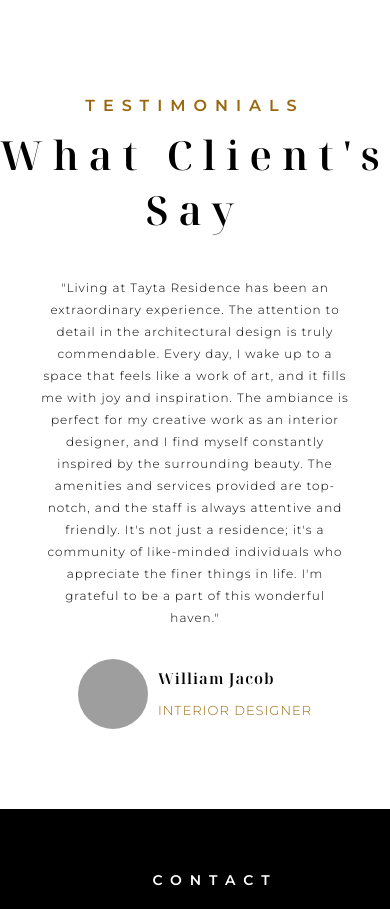
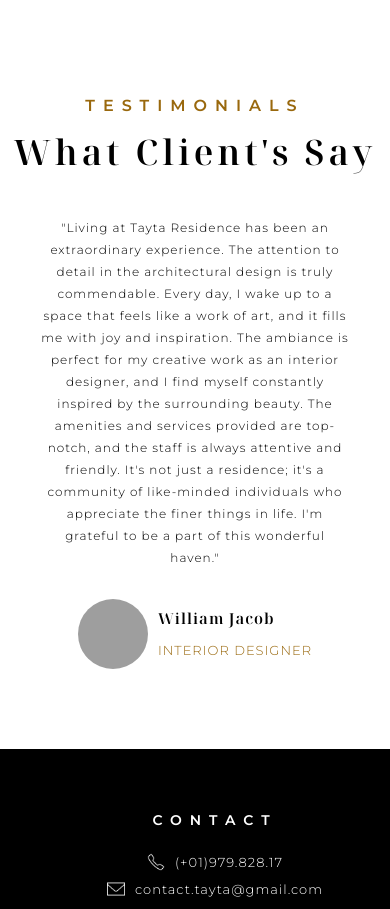
Before and after one commit to MaeraC/tayta, a React (Create React App) app: page / in a window 390 px wide. Shown: the part 9000-9909 px from the top of the page. Built offline with nearby package versions, Linux system fonts and the light colour scheme; grey boxes are pictures that could not be loaded.

Commit message:
testimonials media q

```diff
--- a/src/index.css
+++ b/src/index.css
@@ -803,7 +803,13 @@ form h1 {
     width: 80%;
   }
 }
-
+@media screen and (max-width: 550px) {
+  .testimonials h1 {
+    font-size: 35px;
+    letter-spacing: 4px;
+    line-height: 50px;
+  }
+}
 
 
 
```
